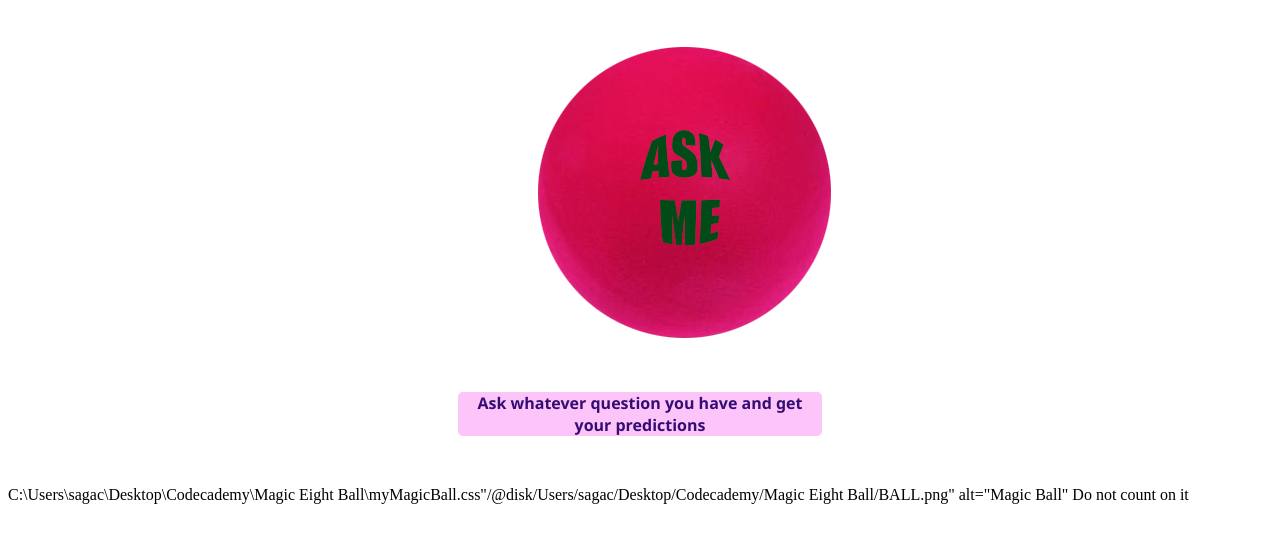
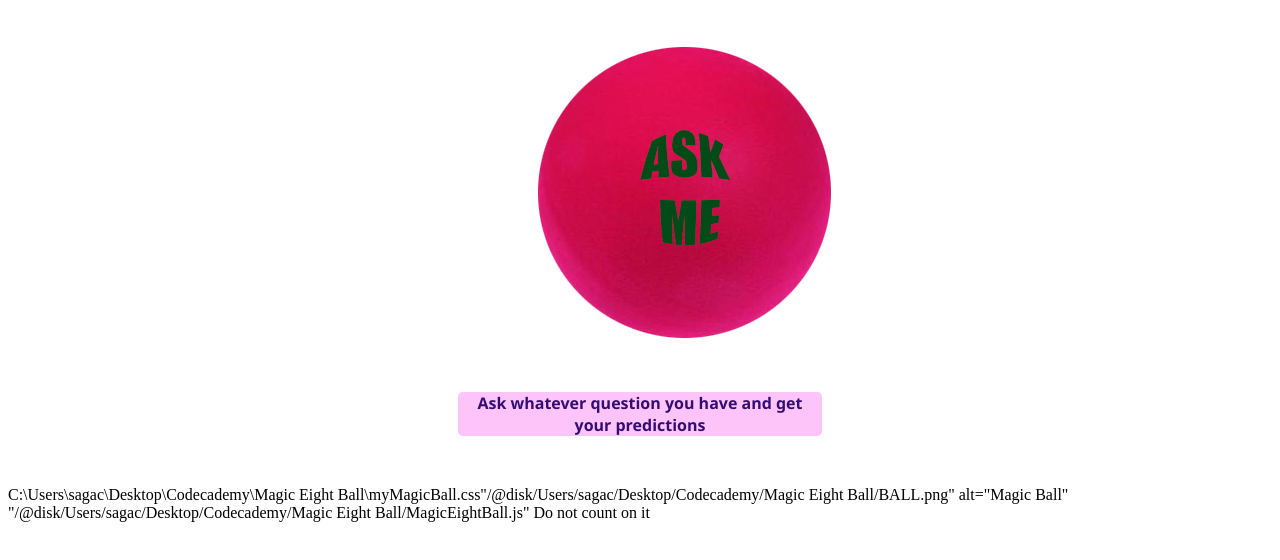
Before and after one commit to MCheroajdN/Magic-Eight-Ball, a plain HTML site: page index.html in a window 1280 px wide. Shown: the part 96-656 px from the top of the page. Drawn offline with Linux system fonts and the light colour scheme.

Commit message:
added gitHub page and updated index.html

```diff
--- a/index.html
+++ b/index.html
@@ -13,6 +13,7 @@
 
         C:\Users\sagac\Desktop\Codecademy\Magic Eight Ball\myMagicBall.css"
         C:\Users\sagac\Desktop\Codecademy\Magic Eight Ball\BALL.png" alt="Magic Ball"
+        "C:\Users\sagac\Desktop\Codecademy\Magic Eight Ball\MagicEightBall.js"
         <script src="MagicEightBall.js"></script>
     </body>
 </html>
```
Also changed, not shown: 1 other file.
